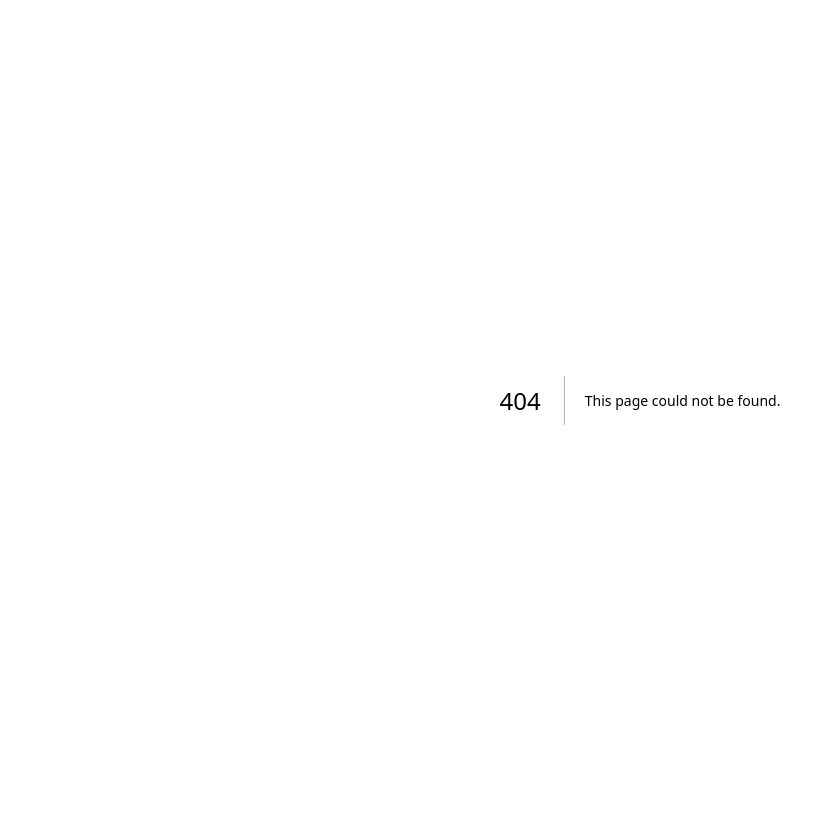
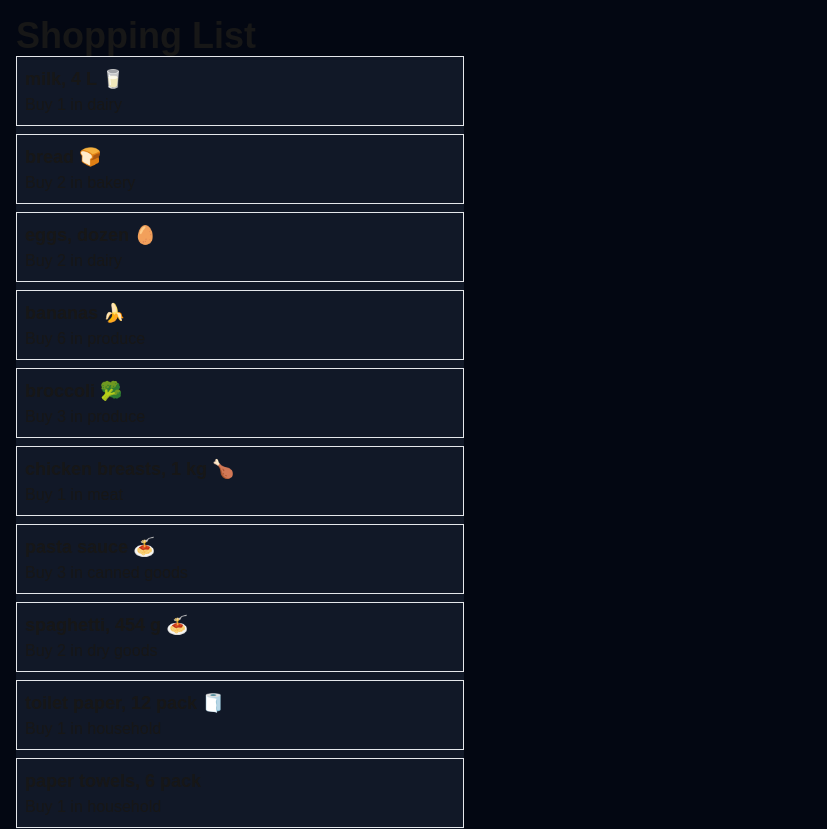
Before and after one commit to michaelle7/cprg306-assignments, a Next.js app: page /week-3 in a window 1280 px wide. Before the commit this address had no page. Shown: the top 829 px of the page, without its empty margins (0-827 px from the left). Before the commit the page ends 800 px from the top, so only its background shows below. Built offline with nearby package versions, Linux system fonts and the light colour scheme.

Commit message:
week 3 done
finished week 3

```diff
--- a/app/layout.js
+++ b/app/layout.js
@@ -13,7 +13,7 @@ const geistMono = localFont({
 });
 
 export const metadata = {
-  title: "Create Next App",
+  title: "Shopping List",
   description: "Generated by create next app",
 };
 
--- a/app/page.js
+++ b/app/page.js
@@ -10,6 +10,8 @@ export default function Home() {
       <p>
         <Link href="/week-2" className="underline hover:text-green-300">Week 2 Assignment</Link>
       </p>
+      <p><Link href="/week-3" className="underline hover:text-green-300">Week 3 Assignment</Link></p>
+      <p><Link href="/week-4" className="underline hover:text-green-300">Week 4 Assignment</Link></p>
     </main>
   );
 }
--- /dev/null
+++ b/app/week-3/item-list.js
@@ -0,0 +1,96 @@
+// week-3/item-list.js
+
+import Item from './item';
+
+const item1 = {
+    name: "milk, 4 L 🥛",
+    quantity: 1,
+    category: "dairy",
+  };
+
+  const item2 = {
+    name: "bread 🍞",
+    quantity: 2,
+    category: "bakery",
+  };
+
+  const item3 = {
+    name: "eggs, dozen 🥚",
+    quantity: 2,
+    category: "dairy",
+  };
+
+  const item4 = {
+    name: "bananas 🍌",
+    quantity: 6,
+    category: "produce",
+  };
+
+  const item5 = {
+    name: "broccoli 🥦",
+    quantity: 3,
+    category: "produce",
+  };
+
+  const item6 = {
+    name: "chicken breasts, 1 kg 🍗",
+    quantity: 1,
+    category: "meat",
+  };
+
+  const item7 = {
+    name: "pasta sauce 🍝",
+    quantity: 3,
+    category: "canned goods",
+  };
+
+  const item8 = {
+    name: "spaghetti, 454 g 🍝",
+    quantity: 2,
+    category: "dry goods",
+  };
+
+  const item9 = {
+    name: "toilet paper, 12 pack 🧻",
+    quantity: 1,
+    category: "household",
+  };
+
+  const item10 = {
+    name: "paper towels, 6 pack",
+    quantity: 1,
+    category: "household",
+  };
+
+  const item11 = {
+    name: "dish soap 🍽️",
+    quantity: 1,
+    category: "household",
+  };
+
+  const item12 = {
+    name: "hand soap 🧼",
+    quantity: 4,
+    category: "household",
+  };
+
+  const items = [item1, item2, item3, item4, item5, item6, item7, item8, item9, item10, item11, item12];
+
+  export default function ItemList() {
+    return (
+      <div className="max-w-md bg-gray-900">
+        <ul>
+            {items.map(function(item, index) { // apparently the most effiecient way to render components according to copilot
+                return (
+                <Item
+                    key={index}
+                    name={item.name}
+                    quantity={item.quantity}
+                    category={item.category}
+                />
+                );
+            })}
+        </ul>
+      </div>
+    );
+  }
--- /dev/null
+++ b/app/week-3/item.js
@@ -0,0 +1,10 @@
+// week-3/item.js
+
+export default function Item({ name, quantity, category }) {
+  return (
+    <li className="border p-2 mb-2">
+      <h2 className="font-bold text-lg">{name}</h2>
+      <p>Buy {quantity} in {category}</p>
+    </li>
+  );
+}
--- /dev/null
+++ b/app/week-3/page.js
@@ -0,0 +1,11 @@
+// week-3/page.js
+import ItemList from './item-list';
+
+export default function Week3Page() {
+  return (
+    <main className="p-4 bg-gray-950">
+      <h1 className="text-4xl font-bold">Shopping List</h1>
+      <ItemList />
+    </main>
+  );
+}
--- /dev/null
+++ b/app/week-4/page.js
@@ -0,0 +1,7 @@
+export default function Week4Page() {
+    return (
+      <div className="flex items-center justify-center min-h-screen">
+        <h1 className="text-center">nothing here yet</h1>
+      </div>
+    );
+}
```
Also changed, not shown: package.json (+6 -6 lines), 1 other file (tests, documents, lock files or other folders).
